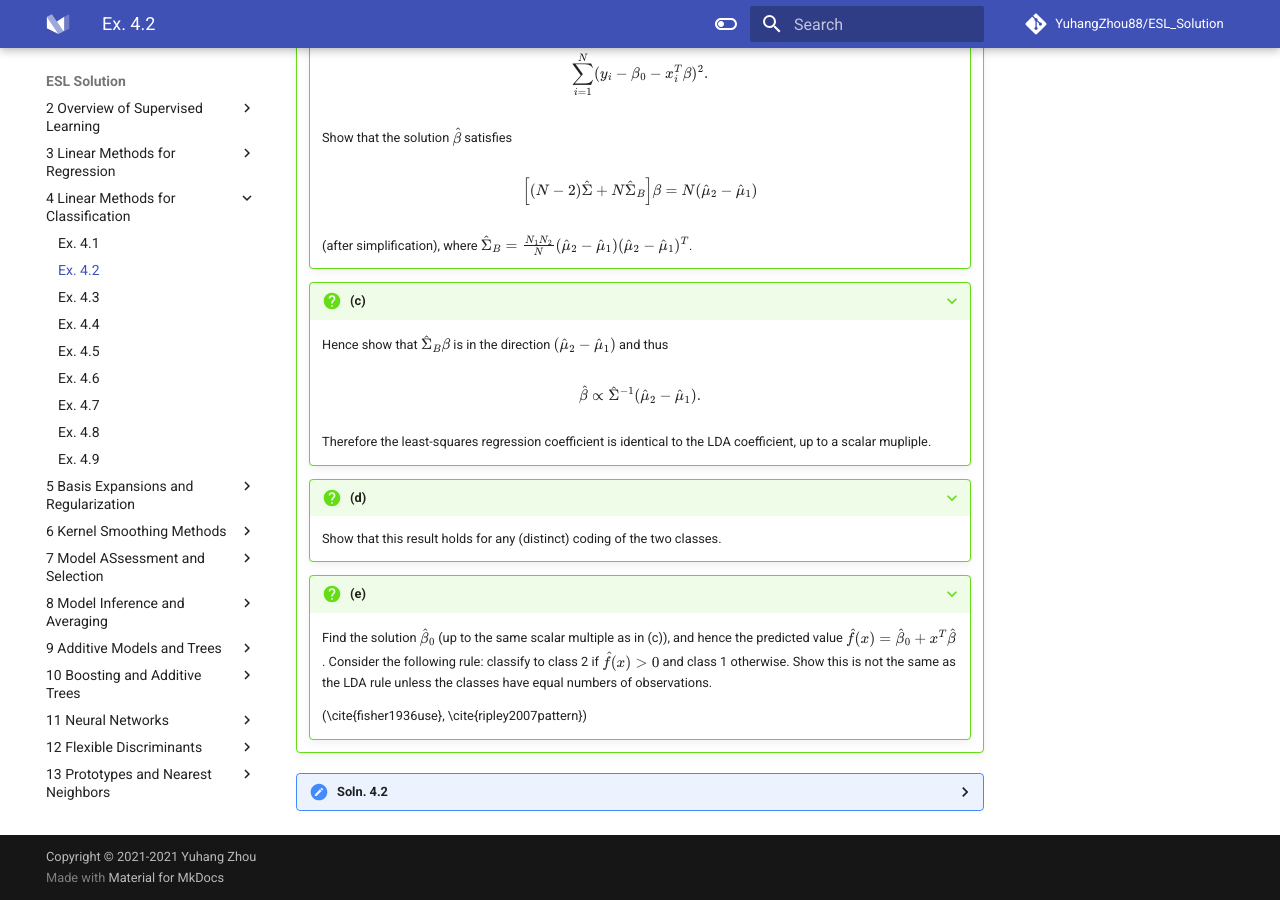
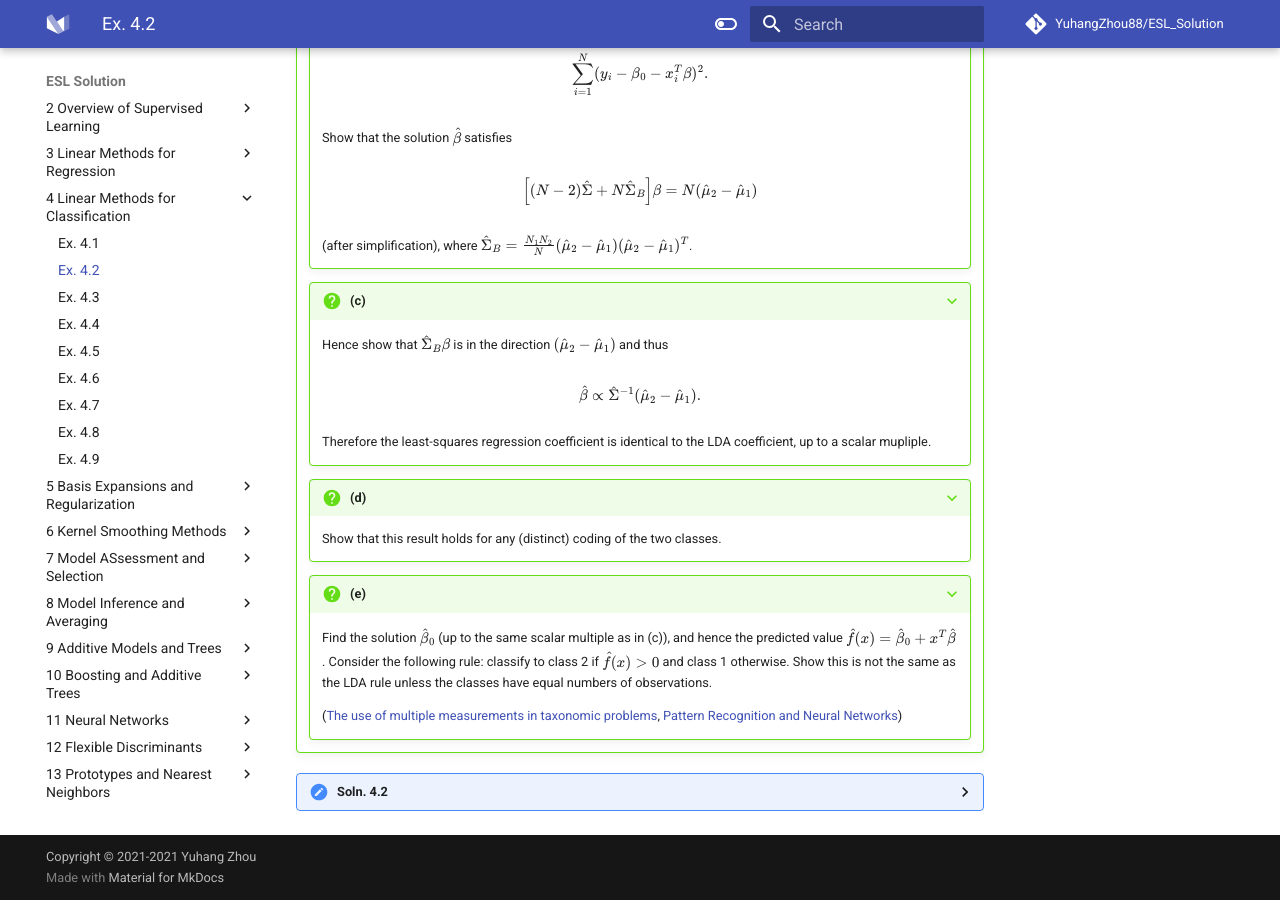
Before and after one commit to YuhangZhou88/ESL_Solution, an MkDocs documentation site: the page built from docs/ESL-Solution/4-Linear-Methods-for-Classification/ex4-2.md, in a window 1280 px wide and 900 px high, scrolled down 583 px. Built offline with MkDocs 1.6.1 and Material for MkDocs 9.7.7, drawn with Linux system fonts in a browser that asks for light colours; comment, search, counter and statistics services are not loaded.

Commit message:
Add literature

```diff
--- a/docs/ESL-Solution/4-Linear-Methods-for-Classification/ex4-2.md
+++ b/docs/ESL-Solution/4-Linear-Methods-for-Classification/ex4-2.md
@@ -46,7 +46,7 @@ toc: false
 	???+ question "(e)"
 		Find the solution $\hat\beta_0$ (up to the same scalar multiple as in (c)), and hence the predicted value $\hat f(x) = \hat\beta_0 + x^T\hat\beta$. Consider the following rule: classify to class 2 if $\hat f(x) > 0$ and class 1 otherwise. Show this is not the same as the LDA rule unless the classes have equal numbers of observations.
 
-		(\cite{fisher1936use}, \cite{ripley2007pattern})
+		([The use of multiple measurements in taxonomic problems](https://onlinelibrary.wiley.com/doi/10.1111/j.1469-1809.1936.tb02137.x), [Pattern Recognition and Neural Networks](https://doi.org/10.1017/CBO9780511812651))
 
 ??? done "Soln. 4.2"
 	??? done "(a)"
```
